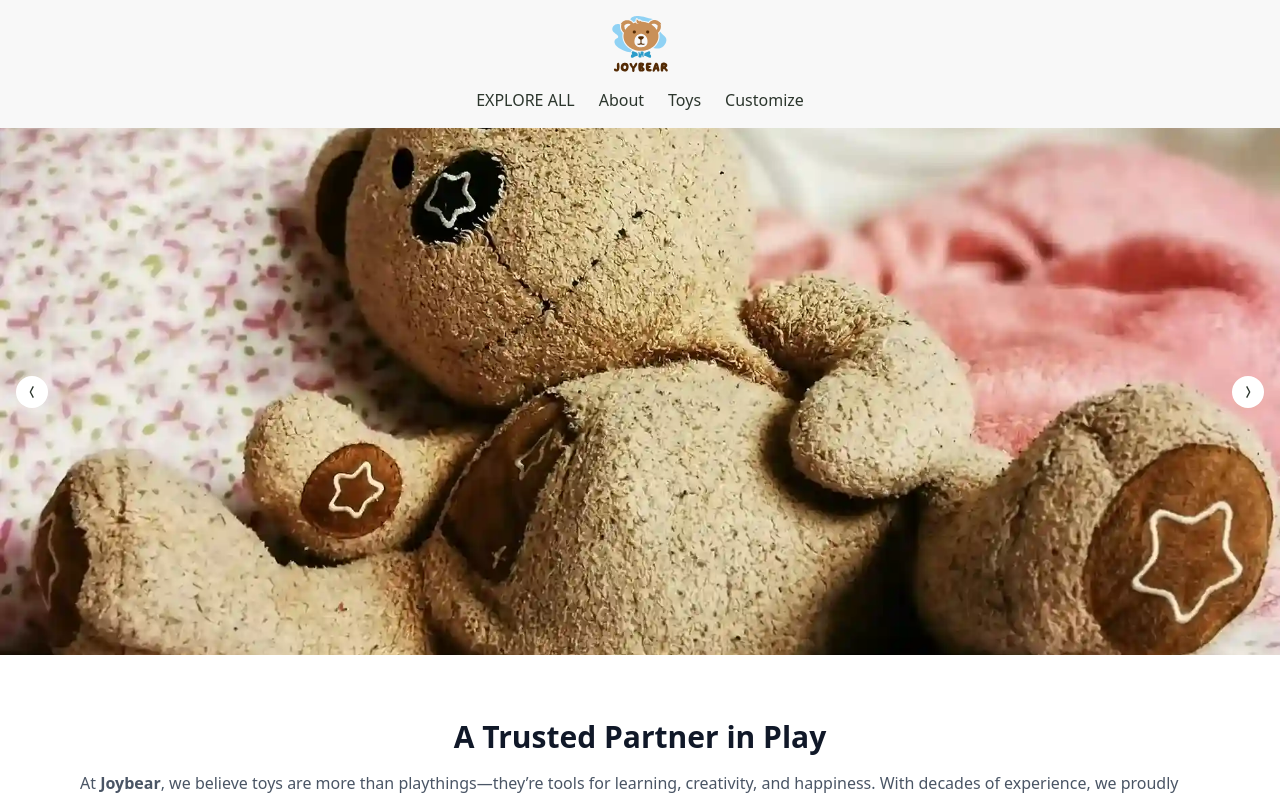
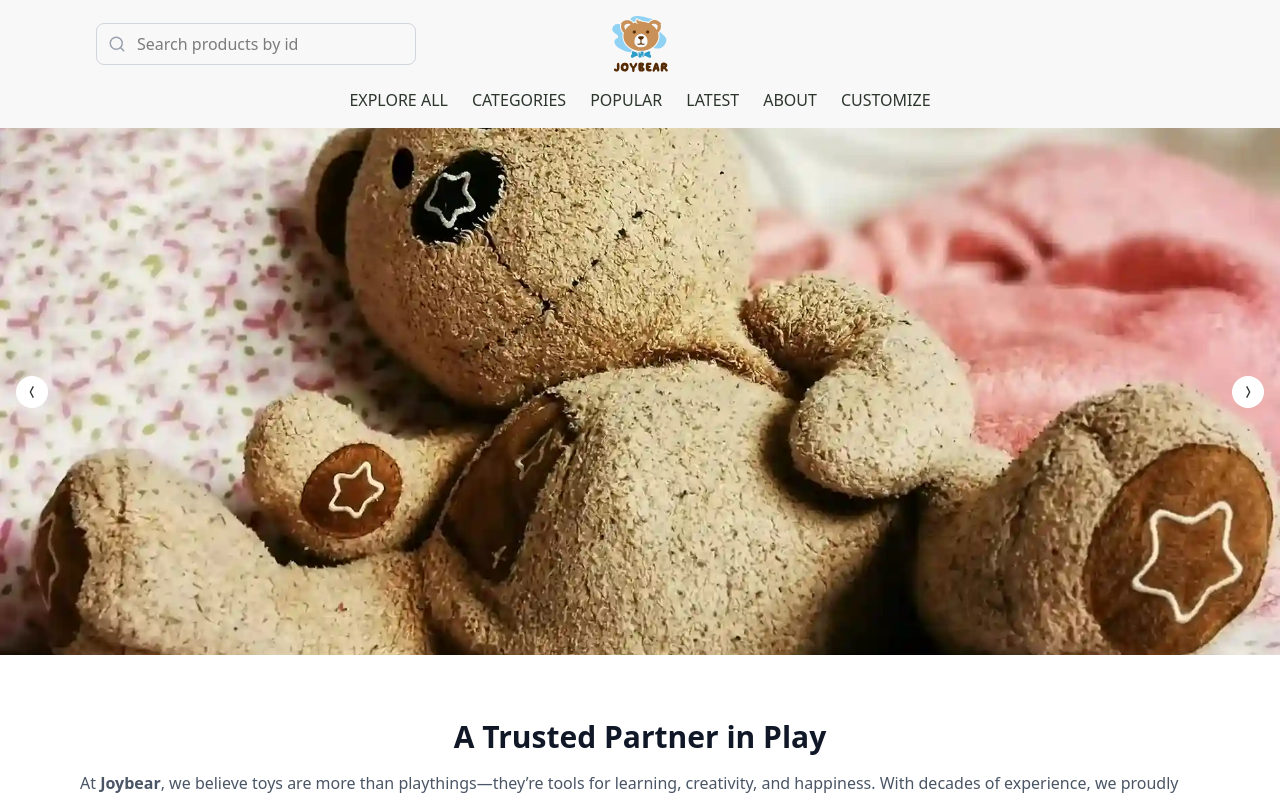
Before and after one commit to ThundeRayn/Joy-Bear, a React (Vite) app: page / in a window 1280 px wide. Shown: the top 799 px of the page. Built offline with nearby package versions, Linux system fonts and the light colour scheme; no server answers.

Commit message:
adjustion

```diff
--- a/src/components/Footer.tsx
+++ b/src/components/Footer.tsx
@@ -1,5 +1,3 @@
-import BlackBear from '../assets/svgs/bear-paw-black.svg';
-
 const headingClass = "text-black font-semibold text-xl mb-4";
 const columnClass = "";
 const listClass = "space-y-2 text-black text-sm";
@@ -8,14 +6,17 @@ const iconLinkClass = "text-black hover:text-black";
 
 const Footer = () => {
     return (
-    <footer className="bg-[#86A788] text-black py-12">
+    <footer className="bg-secondary text-black py-12">
         <div className="max-w-7xl mx-auto px-8 md:px-10 lg:px-9">
             {/* Line Above Section: Logo + About */}
             <div className="flex flex-col lg:flex-row lg:justify-between lg:items-start mb-12">
                 {/* Logo & Brand Story */}
                 <div className="mb-8 lg:mb-0 lg:w-1/4">
-                    <img src={BlackBear} alt="JoyBear Logo" className="w-full h-6 m-2" />
-                    <p className="text-black text-sm w-full lg:pl-6">JoyBear has been creating innovative and safe toys for children worldwide. Our mission is to bring joy and learning together in every product.</p>
+                    <img src='/joybear-icononly.svg' alt="JoyBear Logo" className="w-full h-8 m-2" />
+                    <p className="text-black text-sm w-full lg:pl-6">
+                        JoyBear sells licensed IP toys worldwide,
+                        offering OEM and ODM services that bring
+                        joy and learning to every product.</p>
                 </div>
 
                 {/* Navigation Links */}
--- a/src/components/Navbar.tsx
+++ b/src/components/Navbar.tsx
@@ -1,6 +1,7 @@
 import { useEffect, useState } from 'react'
 import { FiMenu } from "react-icons/fi";
 import { RiArrowDownWideFill } from "react-icons/ri";
+import Search from './Search'
 
 const Navbar = () => {
   const [show, setShow] = useState(true);
@@ -39,11 +40,25 @@ const Navbar = () => {
 
           {/* Desktop: Logo centered */}
           <div className='hidden md:flex justify-center items-center p-4'>
-            <a href='/'>
-              <div id='nav-logo' className='flex justify-center items-center gap-2'>
-                  <img src="/joybear-full.svg" alt="Joy Bear Logo" className="w-14 h-14 inline" />
+            <div className="w-full max-w-6xl mx-auto flex items-center">
+              <div className="flex-1 flex justify-center">
+                <div className="w-full max-w-xs">
+                  <Search />
+                </div>
               </div>
-            </a>
+
+              <div className="flex-1 flex justify-center">
+                <a href='/'>
+                  <div id='nav-logo' className='flex justify-center items-center gap-2'>
+                      <img src="/joybear-full.svg" alt="Joy Bear Logo" className="w-14 h-14 inline" />
+                  </div>
+                </a>
+              </div>
+
+              <div className="flex-1 flex justify-center">
+                {/* empty slot for future content */}
+              </div>
+            </div>
           </div>
 
           {/* Desktop: Menu centered */}
@@ -53,13 +68,19 @@ const Navbar = () => {
                 <a href='/products' className="text-[#2c362d] hover:text-txt-secondary transition-colors duration-300 ease-in-out">EXPLORE ALL</a>
               </li>
               <li>
-                <a href='/about' className="text-[#2c362d] hover:text-txt-secondary transition-colors duration-300 ease-in-out">About</a>
+                <a href='/categories' className="text-[#2c362d] hover:text-txt-secondary transition-colors duration-300 ease-in-out">CATEGORIES</a>
               </li>
               <li>
-                <a href='/products' className="text-[#2c362d] hover:text-txt-secondary transition-colors duration-300 ease-in-out">Toys</a>
+                <a href='/popular' className="text-[#2c362d] hover:text-txt-secondary transition-colors duration-300 ease-in-out">POPULAR</a>
               </li>
               <li>
-                <a href='/customize' className="text-[#2c362d] hover:text-txt-secondary transition-colors duration-300 ease-in-out">Customize</a>
+                <a href='/latest' className="text-[#2c362d] hover:text-txt-secondary transition-colors duration-300 ease-in-out">LATEST</a>
+              </li>
+              <li>
+                <a href='/about' className="text-[#2c362d] hover:text-txt-secondary transition-colors duration-300 ease-in-out">ABOUT</a>
+              </li>
+              <li>
+                <a href='/customize' className="text-[#2c362d] hover:text-txt-secondary transition-colors duration-300 ease-in-out">CUSTOMIZE</a>
               </li>
             </ul>
           </div>
--- /dev/null
+++ b/src/components/Search.tsx
@@ -0,0 +1,55 @@
+import React, { useState } from 'react'
+import { FiSearch } from 'react-icons/fi'
+
+interface SearchProps {
+  onSearch?: (query: string) => void;
+  placeholder?: string;
+}
+
+const Search: React.FC<SearchProps> = ({ onSearch, placeholder = 'Search products by id' }) => {
+  const [query, setQuery] = useState<string>('')
+
+  const handleChange = (e: React.ChangeEvent<HTMLInputElement>) => {
+    const value = e.target.value
+    setQuery(value)
+    onSearch?.(value)
+  }
+
+  const handleSubmit = (e: React.FormEvent) => {
+    e.preventDefault()
+    onSearch?.(query)
+  }
+
+  const handleClear = () => {
+    setQuery('')
+    onSearch?.('')
+  }
+
+  return (
+    <form onSubmit={handleSubmit} className="w-full">
+      <div className="relative flex items-center">
+        <input
+          type="text"
+          value={query}
+          onChange={handleChange}
+          placeholder={placeholder}
+          className="w-full px-4 py-2 pl-10 pr-10 rounded-lg border border-gray-300 focus:outline-none focus:ring-2 focus:ring-[#86A788] focus:border-transparent transition-all duration-300"
+          aria-label="Search"
+        />
+        <FiSearch className="absolute left-3 text-gray-400 pointer-events-none" size={18} />
+        {query && (
+          <button
+            type="button"
+            onClick={handleClear}
+            className="absolute right-3 text-gray-400 hover:text-gray-600 transition-colors"
+            aria-label="Clear search"
+          >
+            ✕
+          </button>
+        )}
+      </div>
+    </form>
+  )
+}
+
+export default Search
```
